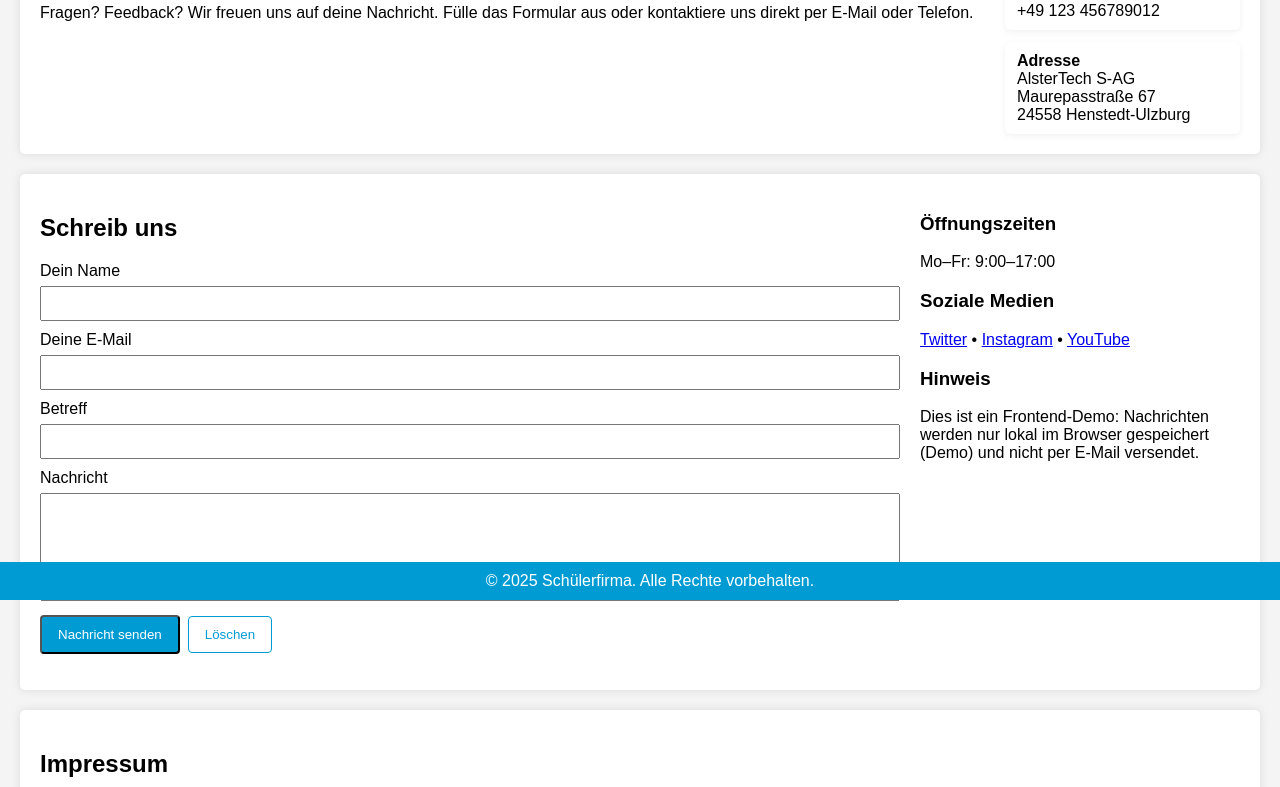
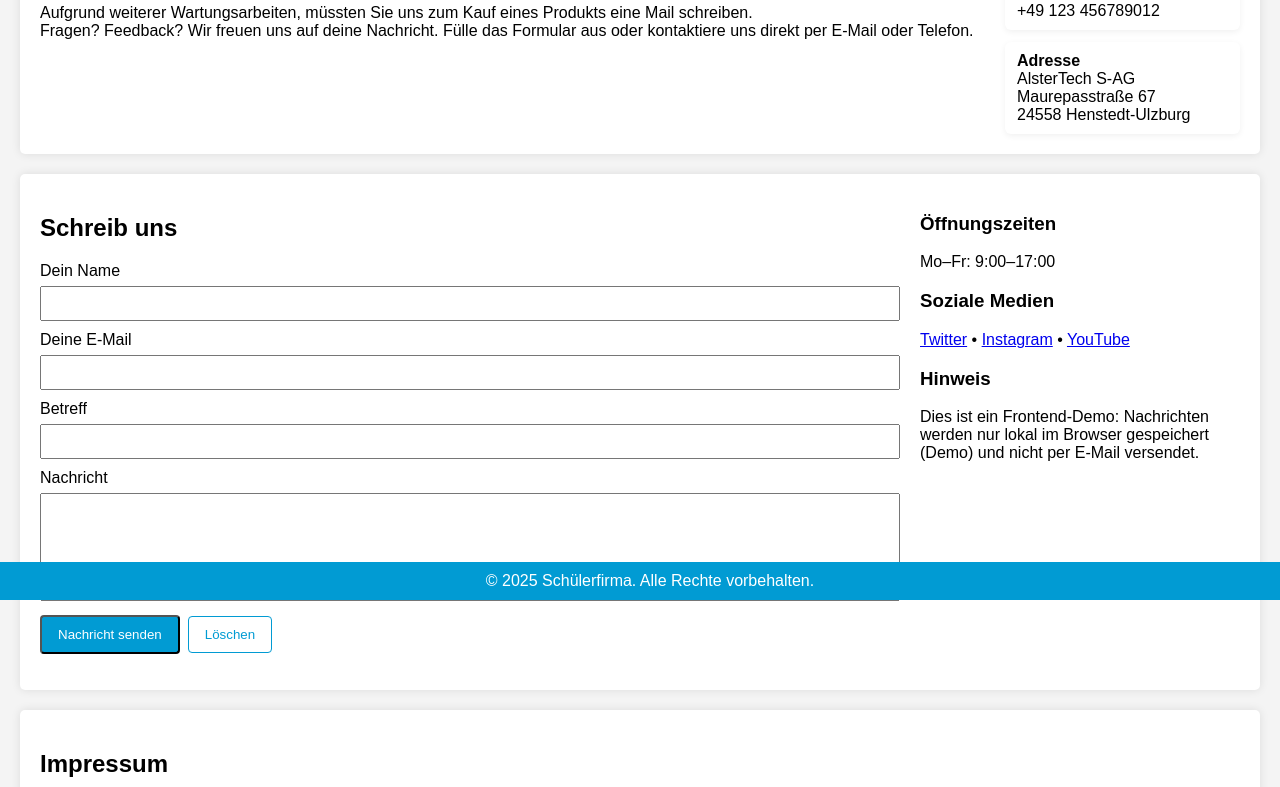
Before and after one commit to first-aid-pro/AlsterTechDemo, a website: page contact.html in a window 1280 px wide. Shown: the part 200-987 px from the top of the page. Drawn offline with Linux system fonts and the light colour scheme.

Commit message:
Revise contact message for maintenance updates
Updated contact information to reflect maintenance changes.

```diff
--- a/contact.html
+++ b/contact.html
@@ -46,7 +46,7 @@
         <header class="content contact-hero">
             <div>
                 <h1>Kontakt</h1>
-                <p class="lead">Fragen? Feedback? Wir freuen uns auf deine Nachricht. Fülle das Formular aus oder kontaktiere uns direkt per E‑Mail oder Telefon.</p>
+                <p class="lead">Aufgrund weiterer Wartungsarbeiten, müssten Sie uns zum Kauf eines Produkts eine Mail schreiben. <br> Fragen? Feedback? Wir freuen uns auf deine Nachricht. Fülle das Formular aus oder kontaktiere uns direkt per E‑Mail oder Telefon.</p>
             </div>
             <div class="contact-quick">
                 <div class="contact-card">
```
